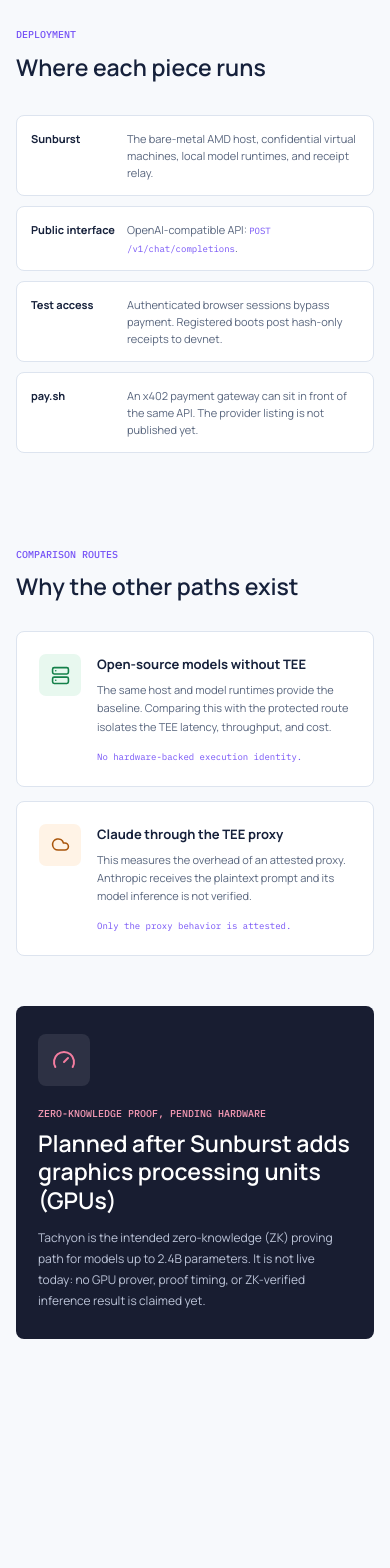
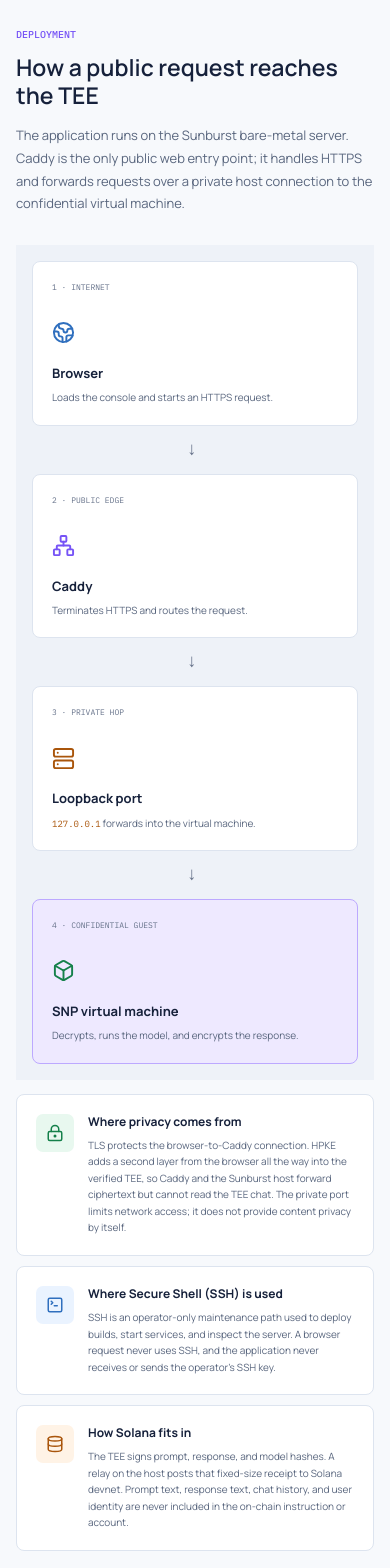
Before and after one commit to catmcgee/verifiable-inference-solana, a Next.js app in the folder web/: page /how-it-works in a window 390 px wide. Shown: the part 5580-7148 px from the top of the page. Before the commit the page ends 6975 px from the top, so only its background shows below. Built offline with nearby package versions, Linux system fonts and the light colour scheme.

Commit message:
feat(web): explain the deployed request path

```diff
--- a/web/app/globals.css
+++ b/web/app/globals.css
@@ -1455,6 +1455,125 @@
 .deploy-notes b { font-size: 11px; }
 .deploy-notes span { color: var(--muted); font-size: 11px; line-height: 1.55; }
 .deploy-notes code { color: var(--purple); font-family: var(--mono); font-size: 9px; }
+
+.deployment-lede {
+  color: var(--muted);
+  font-size: 13px;
+  line-height: 1.75;
+  margin-top: 14px;
+  max-width: 760px;
+}
+
+.deploy-route {
+  align-items: stretch;
+  background: #eef2f8;
+  display: grid;
+  gap: 10px;
+  grid-template-columns: minmax(150px, 1fr) 28px minmax(150px, 1fr) 28px minmax(150px, 1fr) 28px minmax(170px, 1.1fr);
+  margin-top: 30px;
+  padding: 24px;
+}
+
+.deploy-stage {
+  background: var(--surface);
+  border: 1px solid var(--line);
+  border-radius: 8px;
+  min-height: 180px;
+  outline: none;
+  padding: 19px;
+  position: relative;
+}
+
+.deploy-stage:focus-visible { box-shadow: 0 0 0 3px rgb(108 78 246 / 18%); }
+.deploy-stage > span {
+  color: var(--faint);
+  display: block;
+  font-family: var(--mono);
+  font-size: 8px;
+  text-transform: uppercase;
+}
+.deploy-stage > svg { color: var(--blue); height: 23px; margin: 28px 0 13px; width: 23px; }
+.deploy-stage:nth-of-type(2) > svg { color: var(--purple); }
+.deploy-stage:nth-of-type(3) > svg { color: var(--orange); }
+.deploy-stage > b { display: block; font-size: 13px; }
+.deploy-stage > p { color: var(--muted); font-size: 10px; line-height: 1.55; margin-top: 7px; }
+.deploy-stage code { color: var(--orange); font-family: var(--mono); font-size: 9px; }
+
+.tee-deploy-stage {
+  background: var(--purple-soft);
+  border-color: #bca9ff;
+}
+
+.tee-deploy-stage > svg { color: var(--green); }
+
+.deploy-stage::after {
+  background: #181d31;
+  border-radius: 6px;
+  color: white;
+  content: attr(data-tooltip);
+  font-size: 10px;
+  left: 50%;
+  line-height: 1.55;
+  opacity: 0;
+  padding: 10px 12px;
+  pointer-events: none;
+  position: absolute;
+  top: calc(100% + 8px);
+  transform: translate(-50%, -4px);
+  transition: opacity 140ms ease, transform 140ms ease;
+  visibility: hidden;
+  width: min(250px, 86vw);
+  z-index: 20;
+}
+
+.deploy-stage:hover::after,
+.deploy-stage:focus::after {
+  opacity: 1;
+  transform: translate(-50%, 0);
+  visibility: visible;
+}
+
+.deploy-connector {
+  align-self: center;
+  color: var(--faint);
+  font-family: var(--mono);
+  font-size: 18px;
+  text-align: center;
+}
+
+.deployment-details {
+  display: grid;
+  gap: 10px;
+  grid-template-columns: repeat(3, minmax(0, 1fr));
+  margin-top: 14px;
+}
+
+.deployment-details article {
+  background: var(--surface);
+  border: 1px solid var(--line);
+  border-radius: 8px;
+  display: grid;
+  gap: 14px;
+  grid-template-columns: 38px 1fr;
+  padding: 19px;
+}
+
+.deployment-detail-icon {
+  align-items: center;
+  background: var(--green-soft);
+  border-radius: 7px;
+  color: var(--green);
+  display: flex;
+  height: 38px;
+  justify-content: center;
+  width: 38px;
+}
+
+.deployment-detail-icon.operator { background: var(--blue-soft); color: var(--blue); }
+.deployment-detail-icon.receipt { background: var(--orange-soft); color: var(--orange); }
+.deployment-detail-icon svg { height: 18px; width: 18px; }
+.deployment-details h3 { font-size: 12px; line-height: 1.35; }
+.deployment-details p { color: var(--muted); font-size: 10px; line-height: 1.65; margin-top: 7px; }
 
 .request-flow {
   display: grid;
@@ -1852,6 +1971,11 @@
   .deploy-notes { grid-template-columns: 1fr; }
   .deploy-notes > div { grid-template-columns: 92px 1fr; padding: 14px; }
   .deploy-notes > div:nth-child(even) { border: 1px solid var(--line); padding: 14px; }
+  .deploy-route { display: flex; flex-direction: column; padding: 16px; }
+  .deploy-stage { min-height: 0; width: 100%; }
+  .deploy-stage::after { display: none; }
+  .deploy-connector { transform: rotate(90deg); }
+  .deployment-details { grid-template-columns: 1fr; }
   .request-flow { grid-template-columns: 1fr; }
   .request-flow li { border: 1px solid var(--line) !important; min-height: 0; padding: 18px !important; }
   .zk-band { grid-template-columns: 1fr; padding: 28px 22px; }
--- a/web/app/how-it-works/page.tsx
+++ b/web/app/how-it-works/page.tsx
@@ -8,11 +8,14 @@
   Database,
   Fingerprint,
   Gauge,
+  Globe2,
   KeyRound,
+  LockKeyhole,
   MonitorDot,
   Network,
   ReceiptText,
   Server,
+  SquareTerminal,
 } from "lucide-react";
 import { Masthead } from "@/components/Masthead";
 
@@ -234,12 +237,103 @@
 
           <section className="how-section deployment-focus">
             <div className="eyebrow">Deployment</div>
-            <h2>Where each piece runs</h2>
+            <h2>How a public request reaches the TEE</h2>
+            <p className="deployment-lede">
+              The application runs on the Sunburst bare-metal server. Caddy is
+              the only public web entry point; it handles HTTPS and forwards
+              requests over a private host connection to the confidential
+              virtual machine.
+            </p>
+
+            <div className="deploy-route" aria-label="Deployed request path">
+              <article
+                className="deploy-stage"
+                tabIndex={0}
+                data-tooltip="The browser loads the console over HTTPS. For TEE inference it verifies the attestation, then seals the chat before sending it."
+              >
+                <span>1 · internet</span>
+                <Globe2 />
+                <b>Browser</b>
+                <p>Loads the console and starts an HTTPS request.</p>
+              </article>
+              <div className="deploy-connector" aria-hidden="true">→</div>
+              <article
+                className="deploy-stage"
+                tabIndex={0}
+                data-tooltip="Caddy serves the static console, obtains and renews its HTTPS certificate, redirects HTTP to HTTPS, and routes API traffic. It is not an inference or attestation component."
+              >
+                <span>2 · public edge</span>
+                <Network />
+                <b>Caddy</b>
+                <p>Terminates HTTPS and routes the request.</p>
+              </article>
+              <div className="deploy-connector" aria-hidden="true">→</div>
+              <article
+                className="deploy-stage"
+                tabIndex={0}
+                data-tooltip="127.0.0.1 is the server's loopback address. The forwarded API port can be reached from the Sunburst host but cannot be opened directly from the internet."
+              >
+                <span>3 · private hop</span>
+                <Server />
+                <b>Loopback port</b>
+                <p><code>127.0.0.1</code> forwards into the virtual machine.</p>
+              </article>
+              <div className="deploy-connector" aria-hidden="true">→</div>
+              <article
+                className="deploy-stage tee-deploy-stage"
+                tabIndex={0}
+                data-tooltip="FastAPI and the selected llama.cpp or bitnet.cpp runtime execute inside the SEV-SNP guest. Only this guest can open the browser's sealed TEE request."
+              >
+                <span>4 · confidential guest</span>
+                <Box />
+                <b>SNP virtual machine</b>
+                <p>Decrypts, runs the model, and encrypts the response.</p>
+              </article>
+            </div>
+
+            <div className="deployment-details">
+              <article>
+                <div className="deployment-detail-icon privacy"><LockKeyhole /></div>
+                <div>
+                  <h3>Where privacy comes from</h3>
+                  <p>
+                    TLS protects the browser-to-Caddy connection. HPKE adds a
+                    second layer from the browser all the way into the verified
+                    TEE, so Caddy and the Sunburst host forward ciphertext but
+                    cannot read the TEE chat. The private port limits network
+                    access; it does not provide content privacy by itself.
+                  </p>
+                </div>
+              </article>
+              <article>
+                <div className="deployment-detail-icon operator"><SquareTerminal /></div>
+                <div>
+                  <h3>Where Secure Shell (SSH) is used</h3>
+                  <p>
+                    SSH is an operator-only maintenance path used to deploy
+                    builds, start services, and inspect the server. A browser
+                    request never uses SSH, and the application never receives
+                    or sends the operator&apos;s SSH key.
+                  </p>
+                </div>
+              </article>
+              <article>
+                <div className="deployment-detail-icon receipt"><Database /></div>
+                <div>
+                  <h3>How Solana fits in</h3>
+                  <p>
+                    The TEE signs prompt, response, and model hashes. A relay on
+                    the host posts that fixed-size receipt to Solana devnet.
+                    Prompt text, response text, chat history, and user identity
+                    are never included in the on-chain instruction or account.
+                  </p>
+                </div>
+              </article>
+            </div>
+
             <div className="deploy-notes">
-              <div><b>Sunburst</b><span>The bare-metal AMD host, confidential virtual machines, local model runtimes, and receipt relay.</span></div>
-              <div><b>Public interface</b><span>OpenAI-compatible API: <code>POST /v1/chat/completions</code>.</span></div>
-              <div><b>Test access</b><span>Authenticated browser sessions bypass payment. Registered boots post hash-only receipts to devnet.</span></div>
-              <div><b>pay.sh</b><span>An x402 payment gateway can sit in front of the same API. The provider listing is not published yet.</span></div>
+              <div><b>Test access</b><span>Authenticated browser sessions reach the API without payment.</span></div>
+              <div><b>pay.sh</b><span>An x402 gateway can sit in front of the same OpenAI-compatible API. It is not published yet.</span></div>
             </div>
           </section>
 
```
